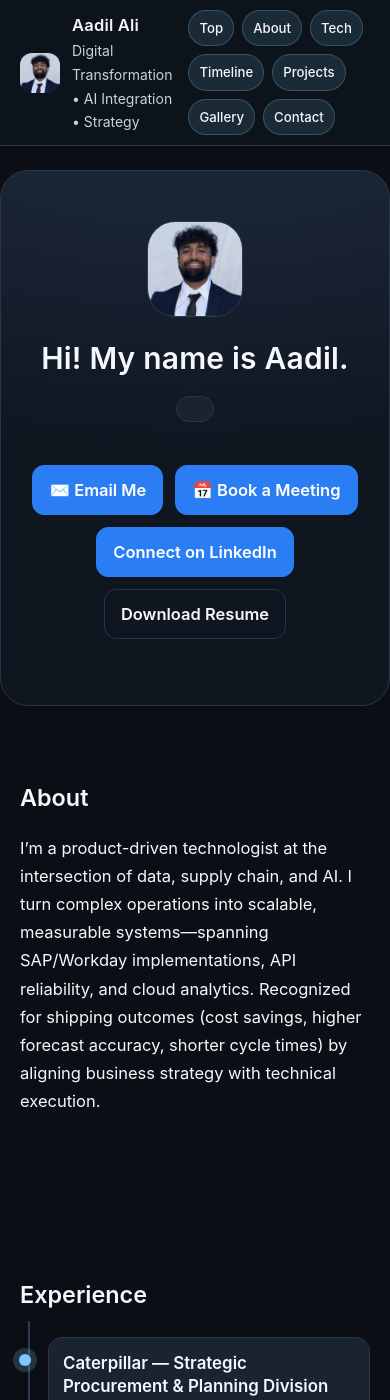
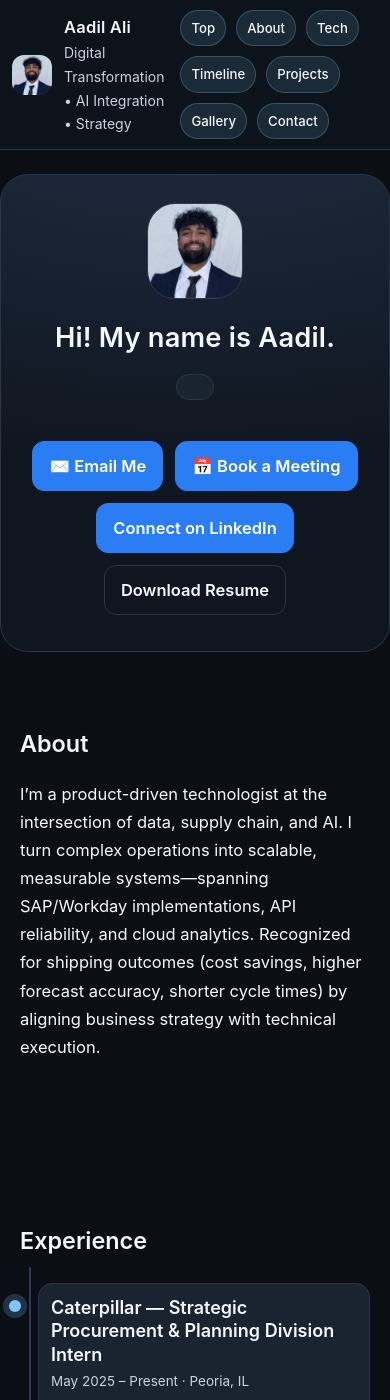
Before and after one commit to aaadil777/aaadil777.github.io, a Jekyll site: the page built from index.md, in a window 390 px wide and 1400 px high. Built offline with Jekyll 4.4.1, drawn with Linux system fonts in a browser that asks for light colours.

Commit message:
fix(mobile): reveal + typewriter fallbacks, timeline alignment; set OG/Twitter image to profile.jpg; correct Skills link

```diff
--- a/assets/main.css
+++ b/assets/main.css
@@ -291,6 +291,41 @@
   .proj-grid, .skills-grid, .gallery{ grid-template-columns: 1fr; }
 }
 
+/* ===== Mobile alignment & safety fallbacks ===== */
+@media (max-width: 768px){
+  .site-nav .nav-inner{ padding: 10px 12px; }
+  .site-nav .links{
+    overflow-x: auto; -webkit-overflow-scrolling: touch;
+    gap: 10px; scrollbar-width: none;
+  }
+  .site-nav .links::-webkit-scrollbar{ display:none; }
+  .pill{ flex: 0 0 auto; }
+
+  .hero{ padding: 28px 16px 36px; }
+  .hero h1{ font-size: clamp(24px, 7vw, 34px); }
+  .sublede{ font-size: 15px; }
+
+  .timeline{ margin-left: 0; padding-left: 18px; }
+  .timeline::before{ left: 9px; }
+  .node{
+    margin: 16px 0 16px 0;
+    padding: 12px 12px;
+    border-radius: 14px;
+  }
+  .node .title{ font-size: 18px; line-height: 1.3; }
+  .meta{ font-size: 13px; }
+
+  /* On small screens, don’t hide bullets behind animations */
+  .typed-bullets .bullet .bullet-rest{ opacity: 1 !important; }
+  .typed-bullets .bullet .bullet-label{ border-right: 0 !important; }
+
+  /* Reveal sections immediately so nothing “disappears” */
+  .reveal{ opacity: 1 !important; transform: none !important; }
+}
+
+/* If JS is disabled or fails early, show content */
+.no-js .reveal{ opacity: 1 !important; transform: none !important; }
+
 /* -------- Tiny phones (≤ 380px) -------- */
 @media (max-width: 380px){
   html { font-size: 14.5px; }               /* final nudge down */
```
